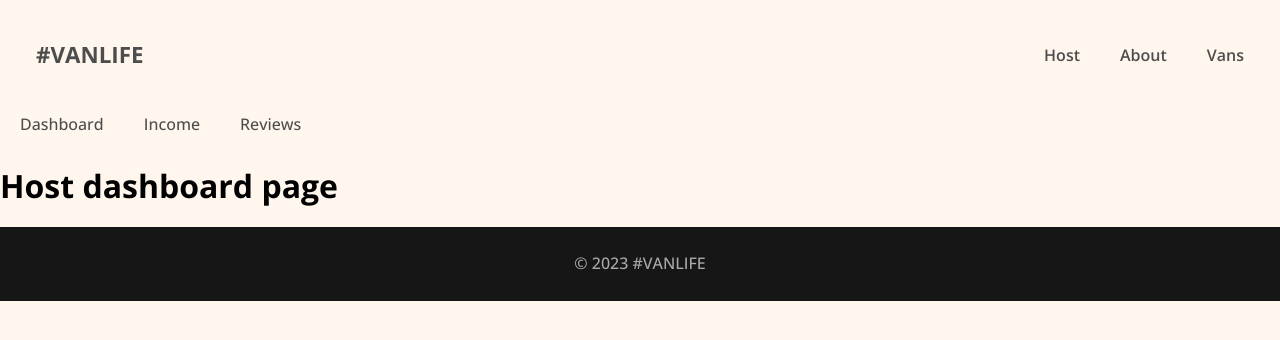
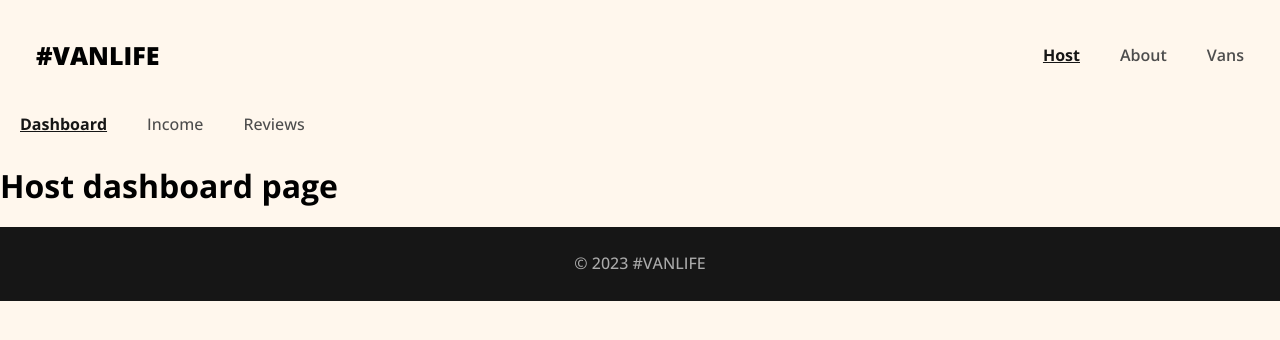
Before and after one commit to Sagnik004/react-concepts, a React (Vite) app in the folder react-router-v6-fcc/: page /host in a window 1280 px wide. Shown: the top 340 px of the page. Built offline with nearby package versions, Linux system fonts and the light colour scheme.

Commit message:
react-router-6-fcc added NavLink

```diff
--- a/react-router-v6-fcc/src/components/Header.jsx
+++ b/react-router-v6-fcc/src/components/Header.jsx
@@ -1,13 +1,13 @@
-import { Link } from "react-router-dom";
+import { Link, NavLink } from "react-router-dom";
 
 const Header = () => {
   return (
     <header>
-      <Link to="/" className="app-logo">#VANLIFE</Link>
+      <Link to="/" className="site-logo">#VANLIFE</Link>
       <nav>
-        <Link to="/host">Host</Link>
-        <Link to="/about">About</Link>
-        <Link to="/vans">Vans</Link>
+        <NavLink to="/host">Host</NavLink>
+        <NavLink to="/about">About</NavLink>
+        <NavLink to="/vans">Vans</NavLink>
       </nav>
     </header>
   );
--- a/react-router-v6-fcc/src/components/HostLayout.jsx
+++ b/react-router-v6-fcc/src/components/HostLayout.jsx
@@ -1,13 +1,13 @@
 import React from 'react';
-import { Link, Outlet } from 'react-router-dom';
+import { NavLink, Outlet } from 'react-router-dom';
 
 const HostLayout = () => {
   return (
     <>
       <nav className="host-nav">
-        <Link to="/host">Dashboard</Link>
-        <Link to="/host/income">Income</Link>
-        <Link to="/host/reviews">Reviews</Link>
+        <NavLink to="/host" end>Dashboard</NavLink>
+        <NavLink to="/host/income">Income</NavLink>
+        <NavLink to="/host/reviews">Reviews</NavLink>
       </nav>
       <Outlet />
     </>
--- a/react-router-v6-fcc/src/index.css
+++ b/react-router-v6-fcc/src/index.css
@@ -72,9 +72,10 @@
   align-items: center;
 }
 
-header .app-logo {
-  font-size: 1.4rem;
-  font-weight: 700;
+header a.active {
+  font-weight: bold;
+  text-decoration: underline;
+  color: #161616;
 }
 
 nav {
@@ -419,6 +420,12 @@
   color: #161616;
   text-decoration: underline;
   font-weight: 600;
+}
+
+.host-nav a.active {
+  font-weight: bold;
+  text-decoration: underline;
+  color: #161616;
 }
 
 .host-van-link-wrapper {
```
